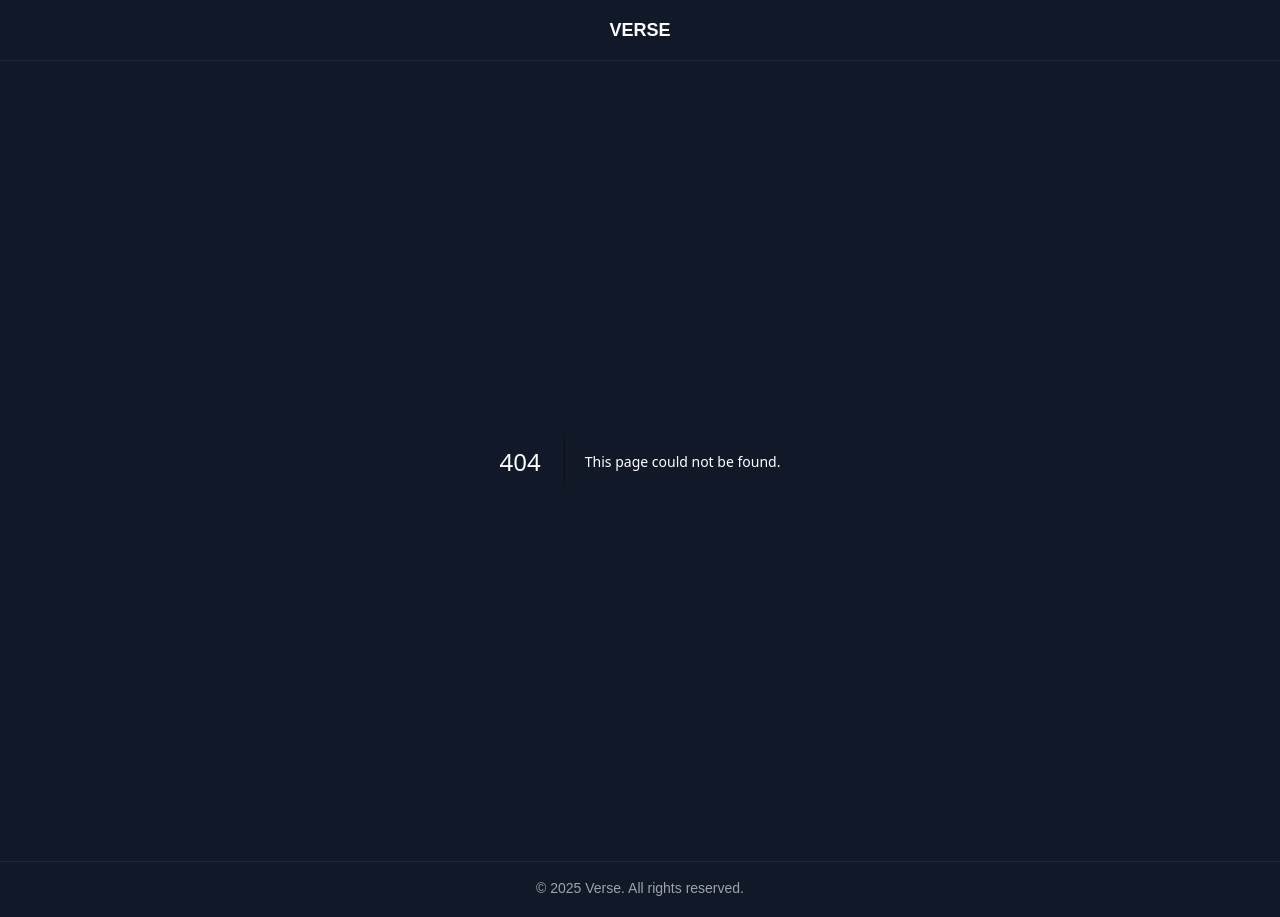
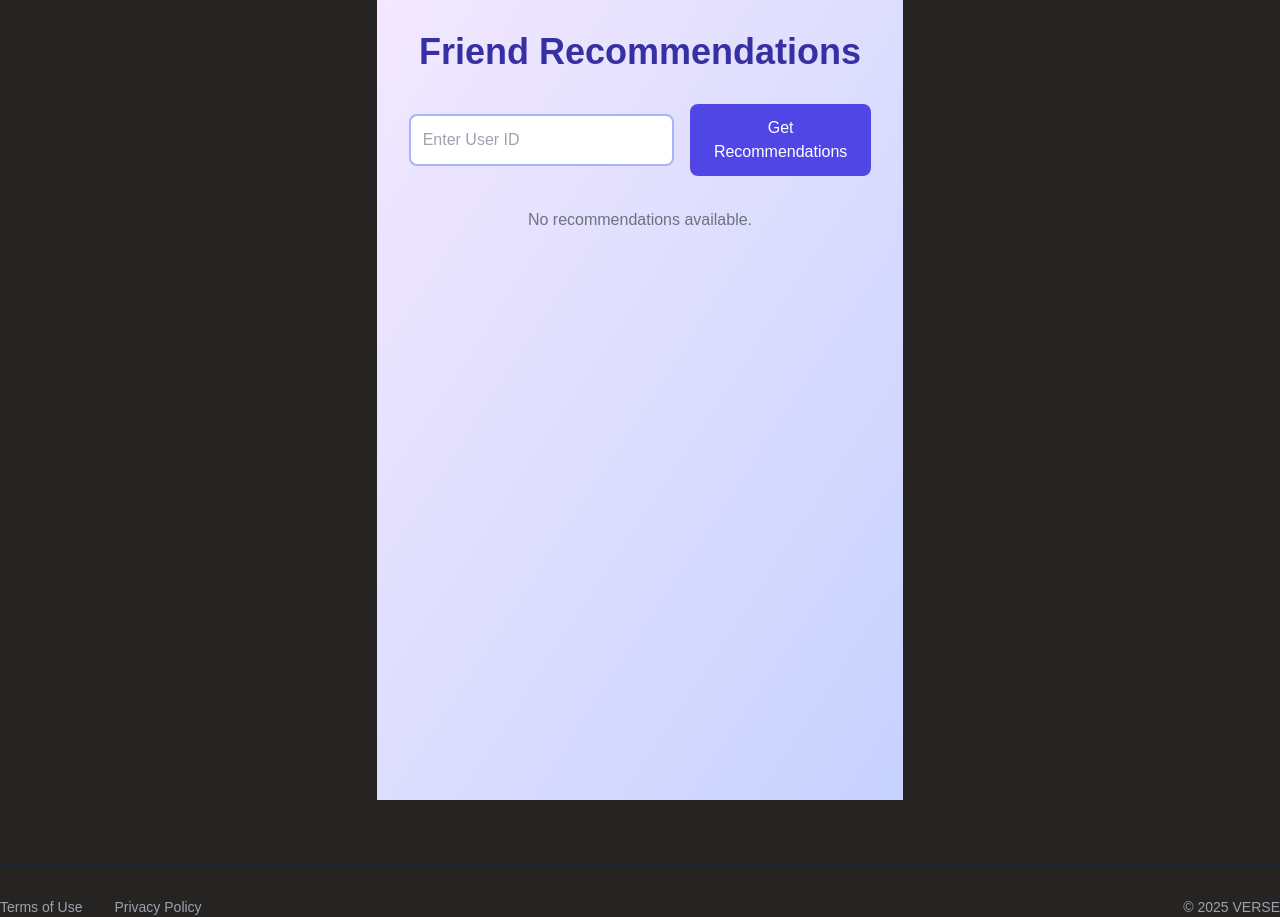
Before and after one commit to Verse-2k25/client, a Next.js app: page /recommendation in a window 1280 px wide. Before the commit this address had no page. Built offline with nearby package versions, Linux system fonts and the light colour scheme.

Commit message:
added recom

```diff
--- a/app/Selection/Election.jsx
+++ b/app/Selection/Election.jsx
@@ -1,10 +1,6 @@
-
 
 // const CLIENT_ID = "51a215f6113744d7bd6930816f384850"
 // const CLIENT_SECRET = "0850771e9054447295bf0bf8d1c44b65"
-
-
-
 "use client"
 
 import { useState, useEffect } from "react"
@@ -119,8 +115,8 @@ export default function Election({ userId }) {
   }, [selectedGenres, token])
 
   return (
-    <div className="min-h-screen bg-gradient-to-br from-gray-900 to-gray-800 text-white p-8">
-      <h1 className="text-4xl font-bold text-center mb-8">Discover Artists by Genre</h1>
+    <div className="min-h-screen bg-gradient-to-br from-[#41362A] to-[#41362A] text-white p-5">
+      <h1 className="text-4xl mt-8 font-bold text-center mb-8">Discover Artists by Genre</h1>
 
       <div className="mb-8">
         <h2 className="text-2xl font-semibold mb-4">Select Genres</h2>
@@ -152,7 +148,7 @@ export default function Election({ userId }) {
         ))}
       </div>
 
-      <button onClick={saveSelection} className="mt-8 px-6 py-3 bg-blue-600 hover:bg-blue-700 rounded-lg text-white font-bold">Save Selection</button>
+      <button onClick={saveSelection} className="mt-8 justify-center px-6 py-3 bg-[#D77E1D] hover:bg-blue-700 rounded-lg text-white font-bold">Save Selection</button>
     </div>
   )
 }
--- a/app/Selection/election/page.jsx
+++ b/app/Selection/election/page.jsx
@@ -1,10 +1,6 @@
-
 
 // const CLIENT_ID = "51a215f6113744d7bd6930816f384850"
 // const CLIENT_SECRET = "0850771e9054447295bf0bf8d1c44b65"
-
-
-
 "use client"
 
 import { useState, useEffect } from "react"
@@ -119,7 +115,7 @@ export default function Election({ userId }) {
   }, [selectedGenres, token])
 
   return (
-    <div className="min-h-screen bg-gradient-to-br from-gray-900 to-gray-800 text-white p-8">
+    <div className="min-h-screen bg-gradient-to-br from-[[#41362A]] to-[[#41362A]] text-white p-8">
       <h1 className="text-4xl font-bold text-center mb-8">Discover Artists by Genre</h1>
 
       <div className="mb-8">
@@ -152,7 +148,7 @@ export default function Election({ userId }) {
         ))}
       </div>
 
-      <button onClick={saveSelection} className="mt-8 px-6 py-3 bg-blue-600 hover:bg-blue-700 rounded-lg text-white font-bold">Save Selection</button>
+      <button onClick={saveSelection} className="mt-8 px-6 py-3 bg-[#D77E1D] hover:bg-[#D77E1D] rounded-lg text-white font-bold">Save Selection</button>
     </div>
   )
 }
--- a/app/layout.js
+++ b/app/layout.js
@@ -1,7 +1,7 @@
 import { Geist, Geist_Mono } from "next/font/google";
 import { ClerkProvider } from "@clerk/nextjs";
 import "./globals.css";
-
+import Link from "next/link"
 const geistSans = Geist({
   variable: "--font-geist-sans",
   subsets: ["latin"],
@@ -24,17 +24,30 @@ export default function RootLayout({ children }) {
     <ClerkProvider>
       <html lang="en">
         <body
-          className={`${geistSans.variable} ${geistMono.variable} antialiased bg-gray-900 text-white`}
+          className={`${geistSans.variable} ${geistMono.variable} antialiased bg-[#252422] text-white`}
         >
-          <header className="p-4 border-b border-gray-800 text-center text-lg font-bold">
+          {/* <header className="p-4 border-b border-gray-800 text-center text-lg font-bold">
             VERSE
-          </header>
+          </header> */}
           <main className="min-h-screen flex flex-col items-center justify-center">
             {children}
           </main>
-          <footer className="p-4 border-t border-gray-800 text-center text-sm text-gray-400">
+          {/* <footer className="p-4 border-t border-gray-800 text-center text-sm text-gray-400">
             &copy; {new Date().getFullYear()} Verse. All rights reserved.
-          </footer>
+          </footer> */}
+<footer>
+<div className="mt-16 pt-8 border-t border-gray-800 flex justify-between items-center text-sm text-gray-400">
+        <div className="flex gap-8">
+          <Link href="#" className="hover:text-white">
+            Terms of Use
+          </Link>
+          <Link href="#" className="hover:text-white">
+            Privacy Policy
+          </Link>
+        </div>
+        <div>© 2025 VERSE</div>
+      </div>
+    </footer>
         </body>
       </html>
     </ClerkProvider>
--- a/app/page.js
+++ b/app/page.js
@@ -1,41 +1,33 @@
-import { MessageCircle, Music2, Radio, Search, Users } from "lucide-react"
+"use client"
+
+import { MessageCircle, Music2, Radio, Search, Users } from "lucide-react";
 import { SignInButton, SignOutButton, SignedIn, SignedOut, UserButton } from "@clerk/nextjs";
-import {motion} from "framer-motion";
-import { ChevronDown, ChevronUp } from "lucide-react";
-import Image from "next/image"
-import Link from "next/link"
+import Image from "next/image";
+import Link from "next/link";
 import AboutUs from "@/components/AboutUs";
 import Features from "@/components/Features";
 import Artists from "@/components/Artists";
 import HowIt from "@/components/HowIt";
 import ContactUs from "@/components/ContactUs";
 import Footer from "@/components/Footer";
-import Selection from "@/app/Selection/Election";
-import { Script } from "next/script";
 import Chatbot from "@/components/chatbot/chatbot";
+import Election from "@/app/Selection/Election";
+import { useState } from "react";
+
 export default function Home() {
+  const [signedIn, setSignedIn] = useState(false);
 
   return (
     <div className="min-h-screen bg-[#EDE5D9]">
- <Chatbot/>
-      {/* <Selection/> */}
+      <Chatbot />
+
       {/* Navigation */}
       <nav className="border-b border-gray-800">
-        {/* Upper Section */}
         <div className="flex items-stretch justify-between relative">
           <div className="flex items-center border-r border-gray-800">
-            {/* <div className="flex items-center gap-4 px-4 py-5">
-              <Link href="#" className="text-gray-400 hover:text-white">
-                LOG IN
-              </Link>
-              <span className="text-gray-400">|</span>
-              <Link href="#" className="text-gray-400 hover:text-white">
-                JOIN
-              </Link>
-            </div> */}
             <SignedOut>
               <SignInButton>
-                  <button className="text-gray-400 hover:text-white">LOG IN</button>
+                <button className="text-[#41362A] hover:text-white">SIGN IN</button>
               </SignInButton>
               <span className="text-gray-400">|</span>
               <Link href="/sign-up" className="text-gray-400 hover:text-white">
@@ -43,32 +35,35 @@ export default function Home() {
               </Link>
             </SignedOut>
 
-              <SignedIn signInForceRedirectUrl="/Selection/election">
-                <UserButton afterSignOutUrl="/" />
+            <SignedIn>
+              <UserButton afterSignOutUrl="/Selection/election" />
               <SignOutButton>
-                  <button className="text-gray-400 hover:text-white">LOG OUT</button>
+                <button className="text-[#41362A] hover:text-white" onClick={() => setSignedIn(false)}>
+                  LOG OUT
+                </button>
               </SignOutButton>
             </SignedIn>
           </div>
-          <div className="text-white text-xl font-bold absolute left-1/2 top-1/2 -translate-x-1/2 -translate-y-1/2">
+
+          <div className="text-[#41362A] text-3xl font-bold tracking-widest absolute left-1/2 top-1/2 -translate-x-1/2 -translate-y-1/2">
   VERSE
 </div>
           <div className="flex items-center border-l border-gray-800">
             <div className="px-4 py-5">
-              <button className="text-gray-400 hover:text-white">
+              <Link href="/Selection/election">
+                <button className="text-[#41362A] hover:text-white">
                   <Search className="w-5 h-5" />
                 </button>
+              </Link>
             </div>
           </div>
         </div>
 
-        {/* Separator Line */}
         <div className="h-px bg-gray-800"></div>
 
-        {/* Lower Section */}
         <div className="flex items-center justify-center gap-12 p-4">
           {["HOME", "FEATURES", "TUNE IN", "HANG OUT", "MORE"].map((item) => (
-            <Link key={item} href="#" className="text-gray-400 hover:text-white">
+            <Link key={item} href="#" className="text-[#41362A] hover:text-white">
               {item}
             </Link>
           ))}
@@ -92,33 +87,34 @@ export default function Home() {
               <span>TRY OUT NOW</span>
             </button>
           </div>
+
           <div className="relative flex justify-center items-center">
-
-        <Image
-          src="/hero.png"
-          alt="Hero Image"
-          width={500}
-          height={500}
-        />
+            {signedIn ? (
+              <Image src="/hero.png" alt="Hero Image" width={700} height={700} className="transition-all duration-300" />
+            ) : (
+              <Image src="/hero.png" alt="Hero Image" width={500} height={500} />
+            )}
           </div>
-
         </section>
 
         <div className="custom-shape-divider-top-1738904011">
           <svg data-name="Layer 1" xmlns="http://www.w3.org/2000/svg" viewBox="0 0 1200 119" preserveAspectRatio="none">
-        <path fill="#41362A" d="M985.66,92.83C906.67,72,823.78,31,743.84,14.19c-82.26-17.34-168.06-16.33-250.45.39-57.84,11.73-114,31.07-172,41.86A600.21,600.21,0,0,1,0,27.35V120H1200V95.8C1132.19,118.92,1055.71,111.31,985.66,92.83Z" class="shape-fill"></path>
+            <path
+              fill="#41362A"
+              d="M985.66,92.83C906.67,72,823.78,31,743.84,14.19c-82.26-17.34-168.06-16.33-250.45.39-57.84,11.73-114,31.07-172,41.86A600.21,600.21,0,0,1,0,27.35V120H1200V95.8C1132.19,118.92,1055.71,111.31,985.66,92.83Z"
+              className="shape-fill"
+            ></path>
           </svg>
         </div>
       </div>
 
-     <AboutUs/>
-      <Features/>
+      <AboutUs />
+      <Features />
 
-          <Artists/>
-      <HowIt/>
-     <ContactUs/>
-
-     <Footer/>
+      <Election />
+      <HowIt />
+      <ContactUs />
+      <Footer />
     </div>
-  )
+  );
 }
--- /dev/null
+++ b/app/recommendation/page.jsx
@@ -0,0 +1,101 @@
+"use client"
+
+import { useState } from "react"
+import axios from "axios"
+import { motion } from "framer-motion"
+
+export default function FriendRecommendations() {
+  const [userId, setUserId] = useState("")
+  const [recommendations, setRecommendations] = useState([])
+  const [error, setError] = useState(null)
+
+  const fetchRecommendations = async () => {
+    if (!userId) return
+    try {
+      const response = await axios.get(`http://localhost:5000/recommendations/${userId}`)
+      setRecommendations(response.data)
+      setError(null)
+    } catch (error) {
+      setError("Failed to fetch recommendations. Ensure the backend is running.")
+    }
+  }
+
+
+  const convertToArray = (value) => {
+    if (Array.isArray(value)) return value
+    if (typeof value === "string") return value.split(/[,\s]+/).filter(Boolean)
+    return []
+  }
+
+  return (
+    <div className="min-h-screen bg-gradient-to-br from-purple-100 to-indigo-200 p-8">
+      <div className="max-w-4xl mx-auto">
+        <h1 className="text-4xl font-bold mb-8 text-center text-indigo-800">Friend Recommendations</h1>
+        <div className="flex items-center space-x-4 mb-8">
+          <input
+            type="number"
+            value={userId}
+            onChange={(e) => setUserId(e.target.value)}
+            placeholder="Enter User ID"
+            className="p-3 border-2 border-indigo-300 rounded-lg w-full focus:outline-none focus:ring-2 focus:ring-indigo-500 transition duration-200"
+          />
+          <button
+            onClick={fetchRecommendations}
+            className="bg-indigo-600 hover:bg-indigo-700 text-white px-6 py-3 rounded-lg transition duration-200 transform hover:scale-105"
+          >
+            Get Recommendations
+          </button>
+        </div>
+        {error && <p className="text-red-500 mb-6 text-center">{error}</p>}
+        <div className="grid grid-cols-1 gap-6 md:grid-cols-2 lg:grid-cols-3">
+          {recommendations.length > 0 ? (
+            recommendations.map((friend) => (
+              <motion.div
+                key={friend.user_id}
+                className="bg-white/80 backdrop-blur-sm shadow-lg rounded-2xl p-6 border border-indigo-100"
+                initial={{ opacity: 0, y: 20 }}
+                animate={{ opacity: 1, y: 0 }}
+                transition={{ duration: 0.3 }}
+              >
+                <h2 className="text-2xl font-semibold mb-4 text-indigo-800">{friend.name}</h2>
+                <div className="space-y-3">
+                  <div>
+                    <p className="text-sm font-medium text-gray-500 mb-2">Preferences</p>
+                    <div className="flex flex-wrap gap-2">
+                      {convertToArray(friend.preferences).map((pref, index) => (
+                        <span
+                          key={index}
+                          className="px-4 py-1.5 rounded-full text-indigo-100 bg-indigo-900/80 backdrop-blur-sm text-sm font-medium"
+                        >
+                          {pref}
+                        </span>
+                      ))}
+                    </div>
+                  </div>
+                  <div>
+                    <p className="text-sm font-medium text-gray-500 mb-2">Artists</p>
+                    <div className="flex flex-wrap gap-2">
+                      {convertToArray(friend.artists).map((artist, index) => (
+                        <span
+                          key={index}
+                          className="px-4 py-1.5 rounded-full text-emerald-100 bg-emerald-900/80 backdrop-blur-sm text-sm font-medium"
+                        >
+                          {artist}
+                        </span>
+                      ))}
+                    </div>
+                  </div>
+                </div>
+                <button className="w-full mt-6 bg-indigo-500 hover:bg-indigo-600 text-white py-2 rounded-lg transition duration-200 transform hover:scale-105">
+                  Connect
+                </button>
+              </motion.div>
+            ))
+          ) : (
+            <p className="text-gray-500 text-center col-span-full">No recommendations available.</p>
+          )}
+        </div>
+      </div>
+    </div>
+  )
+}
--- a/components/Footer.jsx
+++ b/components/Footer.jsx
@@ -9,7 +9,7 @@ export default function Footer() {
         {/* Logo Section */}
         <div className="col-span-3">
           <Image
-            src={``}
+            src={`/logo-main.png`}
             alt="Vortex Logo"
             width={150}
             height={150}
@@ -61,18 +61,7 @@ export default function Footer() {
         </div>
       </div>
 
-      {/* Bottom Footer */}
-      <div className="mt-16 pt-8 border-t border-gray-800 flex justify-between items-center text-sm text-gray-400">
-        <div className="flex gap-8">
-          <Link href="#" className="hover:text-white">
-            Terms of Use
-          </Link>
-          <Link href="#" className="hover:text-white">
-            Privacy Policy
-          </Link>
-        </div>
-        <div>© 2025 VERSE</div>
-      </div>
+
     </footer>
   );
 }
--- a/components/Hero.jsx
+++ b/components/Hero.jsx
@@ -42,7 +42,7 @@ export default function Hero() {
         {/* Lower Section */}
         <div className="flex items-center justify-center gap-12 p-4">
           {["HOME", "FEATURES", "TUNE IN", "HANG OUT", "MORE"].map((item) => (
-            <Link key={item} href="#" className="text-gray-400 hover:text-white">
+            <Link key={item} href="/recommendation" className="text-gray-400 hover:text-white">
               {item}
             </Link>
           ))}
@@ -86,15 +86,6 @@ export default function Hero() {
       </div>
 
 
-      {/* About Section */}
-
-
-
-   {/* <div class="custom-shape-divider-top-1738904011">
- <svg data-name="Layer 1" xmlns="http://www.w3.org/2000/svg" viewBox="0 0 1200 119" preserveAspectRatio="none">
-     <path  d="M985.66,92.83C906.67,72,823.78,31,743.84,14.19c-82.26-17.34-168.06-16.33-250.45.39-57.84,11.73-114,31.07-172,41.86A600.21,600.21,0,0,1,0,27.35V120H1200V95.8C1132.19,118.92,1055.71,111.31,985.66,92.83Z" class="shape-fill"></path>
- </svg>
-</div> */}
       </div>
 
 
```
Also changed, not shown: components/pages/api/saveSelections.js (deleted), public/logo-main.png (added). Lines whose indentation alone changed are shown as unchanged.
